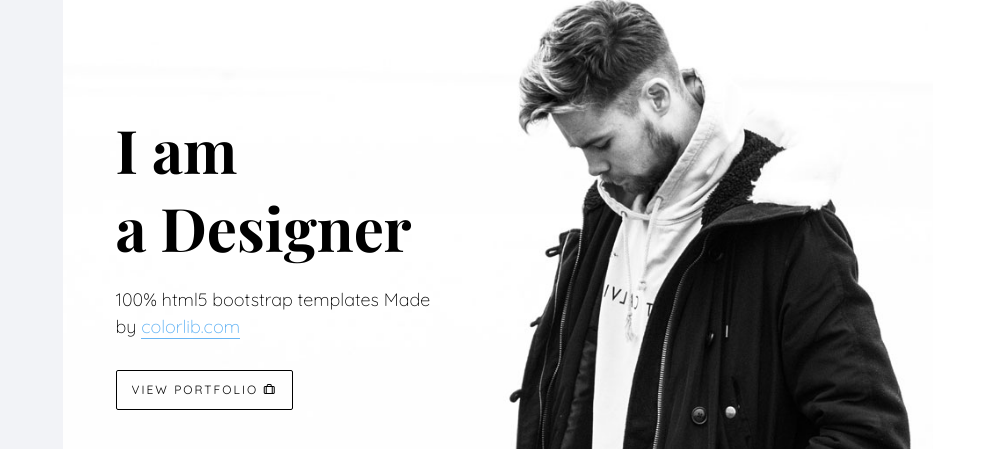
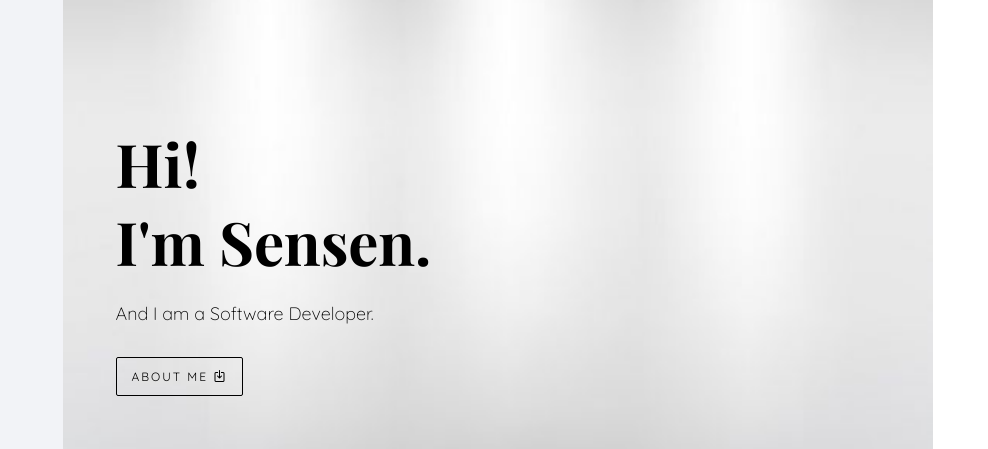
Before and after one commit to sensenye/sensenye.github.io, a plain HTML site: page index.html in a window 1280 px wide. Shown: the part 138-587 px from the top of the page, 292-1280 px from the left. Drawn offline with nearby package versions, Linux system fonts and the light colour scheme; files whose address does not match are found by name; a web font is replaced by a local one.

Commit message:
Home section updated

```diff
--- a/index.html
+++ b/index.html
@@ -89,32 +89,16 @@
 			<section id="colorlib-hero" class="js-fullheight" data-section="home">
 				<div class="flexslider js-fullheight">
 					<ul class="slides">
-				   	<li style="background-image: url(images/img_bg_1.jpg);">
+				   	<li style="background-image: url(images/home.jpg);">
 				   		<div class="overlay"></div>
 				   		<div class="container-fluid">
 				   			<div class="row">
 					   			<div class="col-md-6 col-md-offset-3 col-md-pull-3 col-sm-12 col-xs-12 js-fullheight slider-text">
 					   				<div class="slider-text-inner js-fullheight">
 					   					<div class="desc">
-						   					<h1>Hi! <br>I'm Jackson</h1>
-						   					<h2>100% html5 bootstrap templates Made by <a href="https://colorlib.com/" target="_blank">colorlib.com</a></h2>
-												<p><a class="btn btn-primary btn-learn">Download CV <i class="icon-download4"></i></a></p>
-											</div>
-					   				</div>
-					   			</div>
-					   		</div>
-				   		</div>
-				   	</li>
-				   	<li style="background-image: url(images/img_bg_2.jpg);">
-				   		<div class="overlay"></div>
-				   		<div class="container-fluid">
-				   			<div class="row">
-					   			<div class="col-md-6 col-md-offset-3 col-md-pull-3 col-sm-12 col-xs-12 js-fullheight slider-text">
-					   				<div class="slider-text-inner">
-					   					<div class="desc">
-						   					<h1>I am <br>a Designer</h1>
-												<h2>100% html5 bootstrap templates Made by <a href="https://colorlib.com/" target="_blank">colorlib.com</a></h2>
-												<p><a class="btn btn-primary btn-learn">View Portfolio <i class="icon-briefcase3"></i></a></p>
+						   					<h1>Hi! <br>I'm Sensen.</h1>
+						   					<h2>And I am a Software Developer.</h2>
+												<p"><a class="btn btn-primary btn-learn" href="#about-me">About me <i class="icon-download4"></i></a></p>
 											</div>
 					   				</div>
 					   			</div>
@@ -125,7 +109,7 @@
 			  	</div>
 			</section>
 
-			<section class="colorlib-about" data-section="about">
+			<section class="colorlib-about" data-section="about" id="about-me">
 				<div class="colorlib-narrow-content">
 					<div class="row">
 						<div class="col-md-12">
```
Also changed, not shown: images/home.jpg (added).
